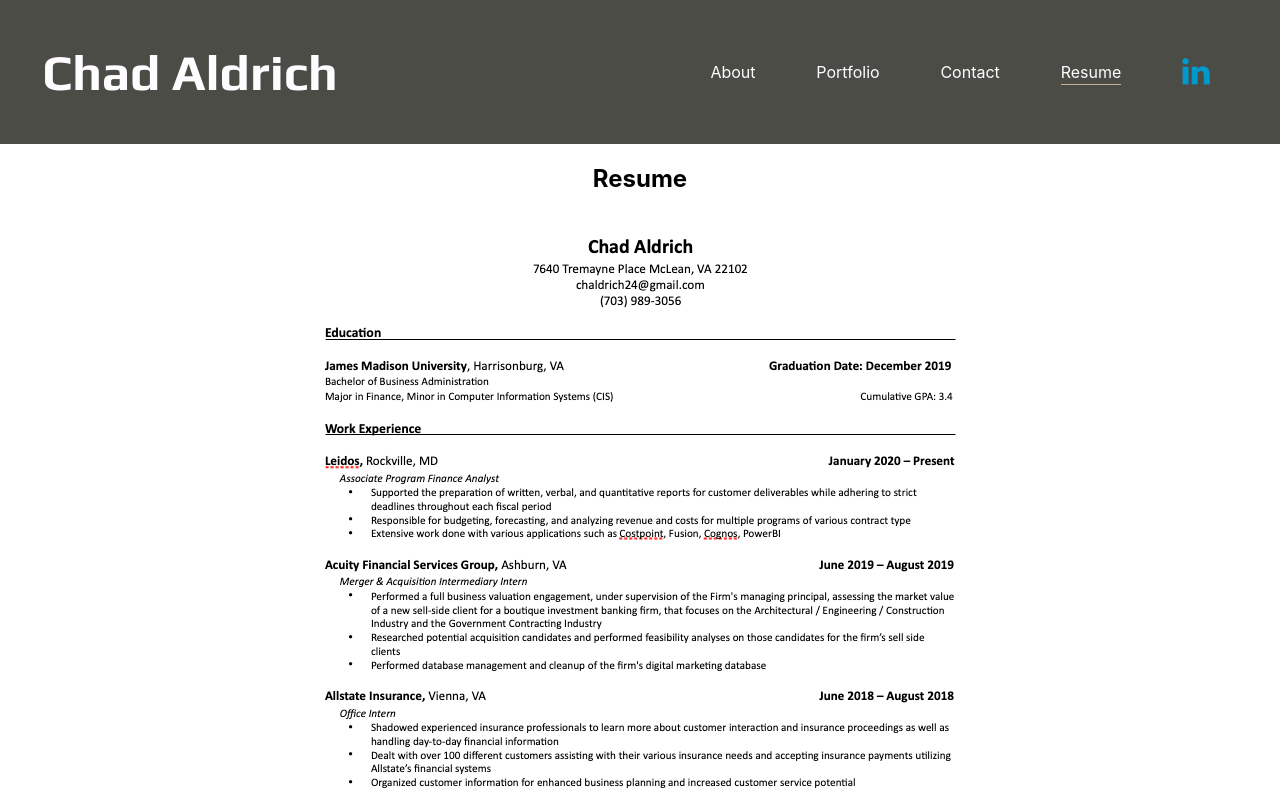
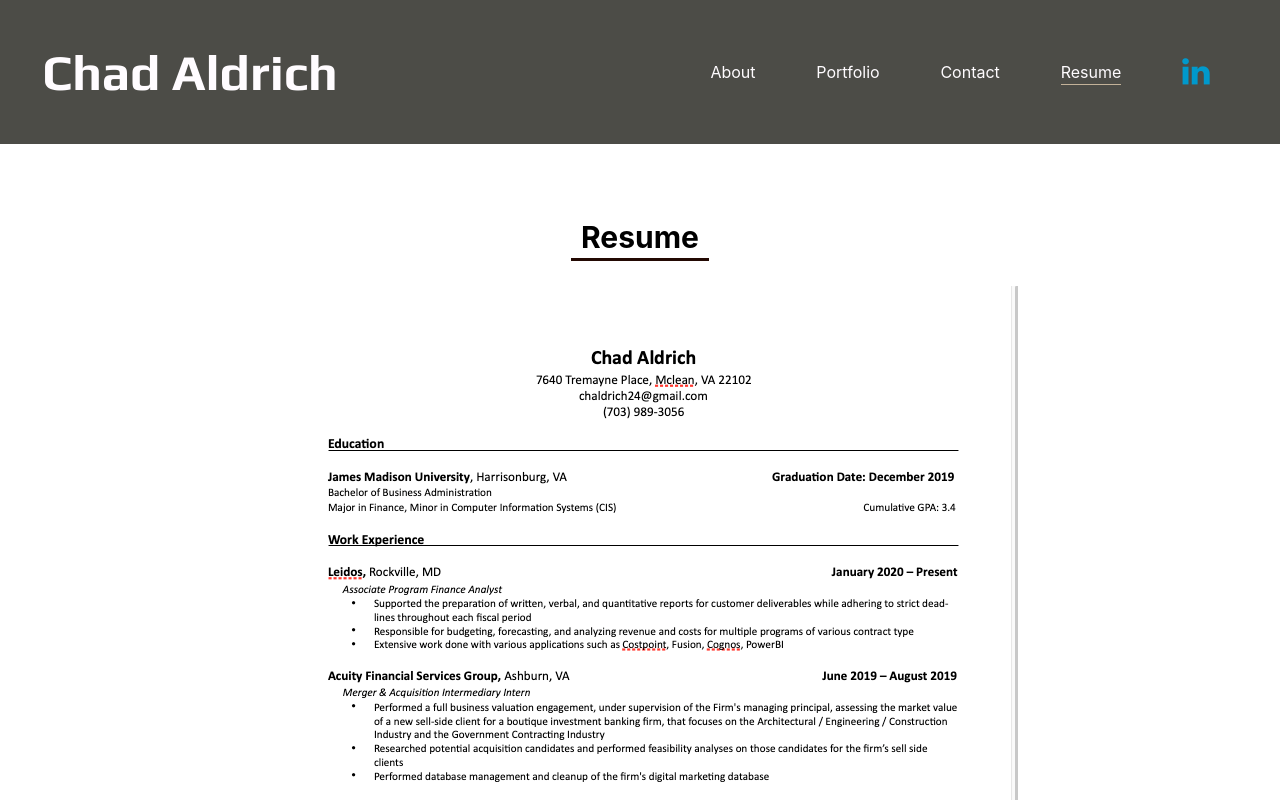
Before and after one commit to chaldrich24/chaldrich24.github.io, a React (Create React App) app: page / in a window 1280 px wide. Both pictures are taken after a click on the element "Resume". Shown: the top 800 px of the page. Built offline with nearby package versions, Linux system fonts and the light colour scheme.

Commit message:
add resume link

```diff
--- a/src/App.js
+++ b/src/App.js
@@ -27,7 +27,7 @@ function App() {
     }
   ]
 
-  const [currentSection, setCurrentSection] = useState(sections[1]);
+  const [currentSection, setCurrentSection] = useState(sections[0]);
 
   return (
     <div className="main">
--- a/src/components/Footer/index.js
+++ b/src/components/Footer/index.js
@@ -3,7 +3,7 @@ import React from "react";
 function Footer() {
     return (
         <footer>
-            You've reached the bottom of the page
+            Chad Aldrich - Created 2022
         </footer>
     )
 }
--- a/src/components/Resume/index.js
+++ b/src/components/Resume/index.js
@@ -5,6 +5,7 @@ function Resume() {
         <div className="resume">
             <h2>Resume</h2>
             <img src={require('../../images/resume.png')} />
+            <a href={require('../../docs/ChadAldrich_Resume.docx')} download>Download Resume</a>
         </div>
     )
 }
--- a/src/index.css
+++ b/src/index.css
@@ -168,11 +168,16 @@ footer {
   flex-direction: column;
   align-items: center;
   margin-bottom: 260px;
-  margin-top: 100px;
+  margin-top: 10px;
 }
 
 .contact h2 {
   font-size: 30px;
+  font-size: 30px;
+  border-bottom: 3px solid var(--dark-color);
+  padding: 0 10px 3px 10px;
+  margin-bottom: 100px;
+  margin-top: 65px;
 }
 
 .form-el {
@@ -206,6 +211,19 @@ footer {
   display: flex;
   flex-direction: column;
   align-items: center;
+  margin-bottom: 100px;
+}
+
+.resume h2 {
+  font-size: 30px;
+  border-bottom: 3px solid var(--dark-color);
+  padding: 0 10px 3px 10px;
+  margin-top: 75px;
+}
+
+.resume a {
+  margin-top: 20px;
+  color: var(--dark-color);
 }
 
 #contact-form {
```
Also changed, not shown: src/images/resume.png, 1 other file (tests, documents, lock files or other folders).
